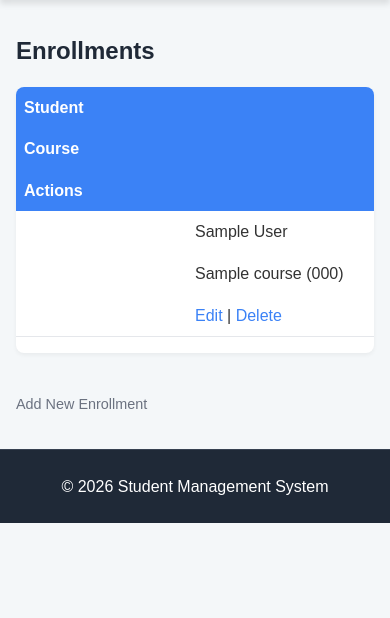
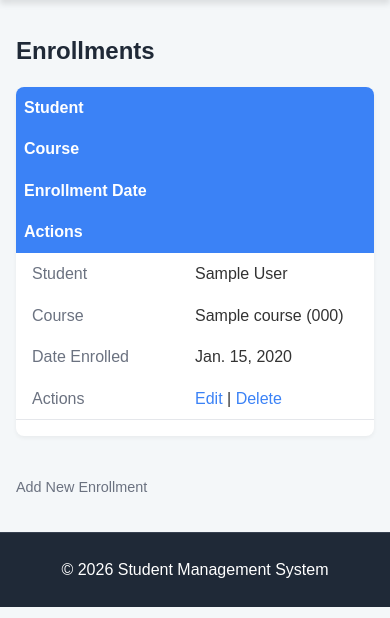
Before and after one commit to maryam-arif-dev/student-management-django, a Django app: page /enrollments/ in a window 390 px wide. Shown: the part 113-731 px from the top of the page. Run offline with Django 5.2, Linux system fonts and the light colour scheme; tables that the repository leaves empty hold one stand-in row (values such as "Sample post").

Commit message:
Make enrollments table responsive
Updated CSS and template structure to make the Enrollments table fully responsive on all screen sizes.
Added data-label attributes to <td> elements to display headers in mobile view and applied consistent styling matching the Students and Courses tables.

```diff
--- a/student_management/enrollments/templates/enrollments/enrollment_list.html
+++ b/student_management/enrollments/templates/enrollments/enrollment_list.html
@@ -11,15 +11,17 @@
         <tr>
           <th>Student</th>
           <th>Course</th>
+          <th>Enrollment Date</th>
           <th>Actions</th>
         </tr>
       </thead>
       <tbody>
         {% for enrollment in enrollments %}
         <tr>
-          <td>{{ enrollment.student }}</td>
-          <td>{{ enrollment.course }}</td>
-          <td>
+          <td data-label="Student">{{ enrollment.student }}</td>
+          <td data-label="Course">{{ enrollment.course }}</td>
+          <td data-label="Date Enrolled">{{ enrollment.enrollment_date }}</td>
+          <td data-label="Actions">
             <a href="{% url 'enrollments:edit' enrollment.id %}">Edit</a> |
             <a href="{% url 'enrollments:delete' enrollment.id %}">Delete</a>
           </td>
```
